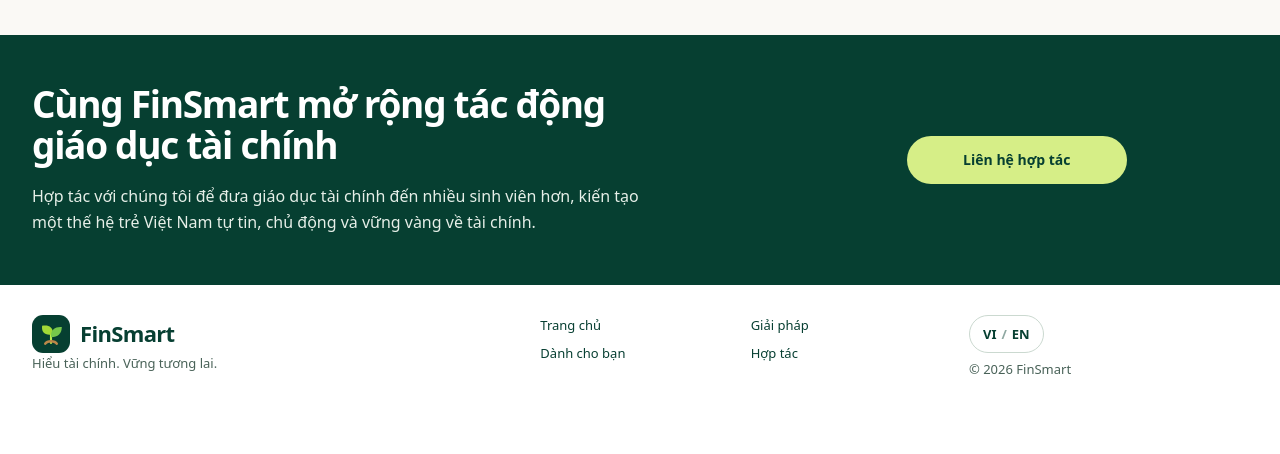
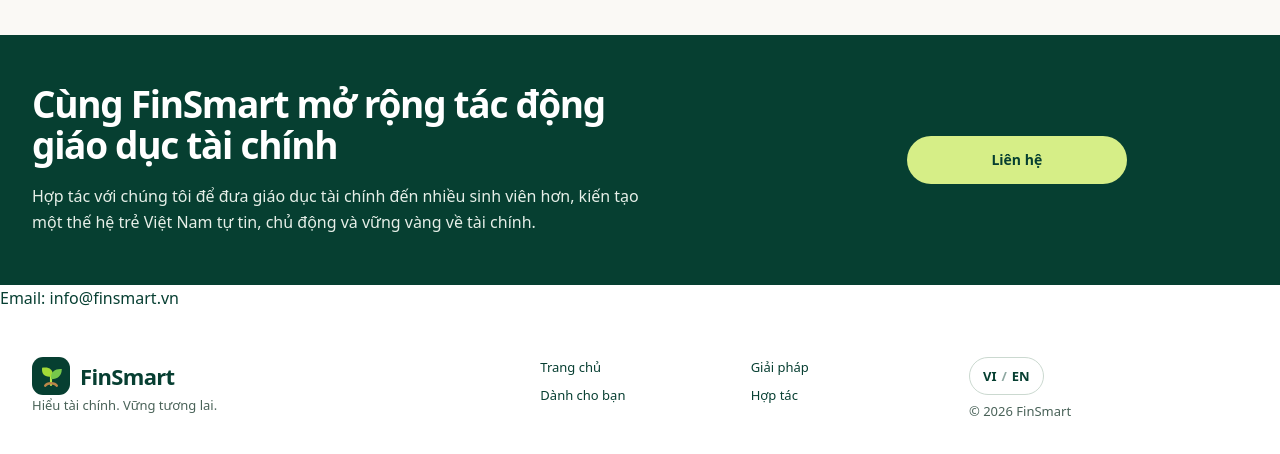
Before and after one commit to darcydzungvo/FinSmartwebsite, a plain HTML site: page index.html in a window 1280 px wide. Shown: the part 1734-2188 px from the top of the page. Before the commit the page ends 2156 px from the top, so only its background shows below. Drawn offline with Linux system fonts and the light colour scheme.

Commit message:
Update index.html

```diff
--- a/index.html
+++ b/index.html
@@ -136,11 +136,19 @@
           <p data-i18n="impactBody">Hợp tác với chúng tôi để đưa giáo dục tài chính đến nhiều sinh viên hơn, kiến tạo một thế hệ trẻ Việt Nam tự tin, chủ động và vững vàng về tài chính.</p>
         </div>
         <div class="impact-actions">
-          <a class="button button-lime" href="mailto:?subject=FinSmart%20partnership%20enquiry" data-i18n="contactCta">Liên hệ hợp tác</a>
-        </div>
+<a class="button button-lime"
+   href="mailto:info@finsmart.vn">
+  Liên hệ
+</a>
       </div>
     </section>
   </main>
+<p class="contact-email">
+  Email:
+  <a href="mailto:info@finsmart.vn">
+    info@finsmart.vn
+  </a>
+</p>
 
   <footer class="site-footer">
     <div class="wrap footer-grid">
```
